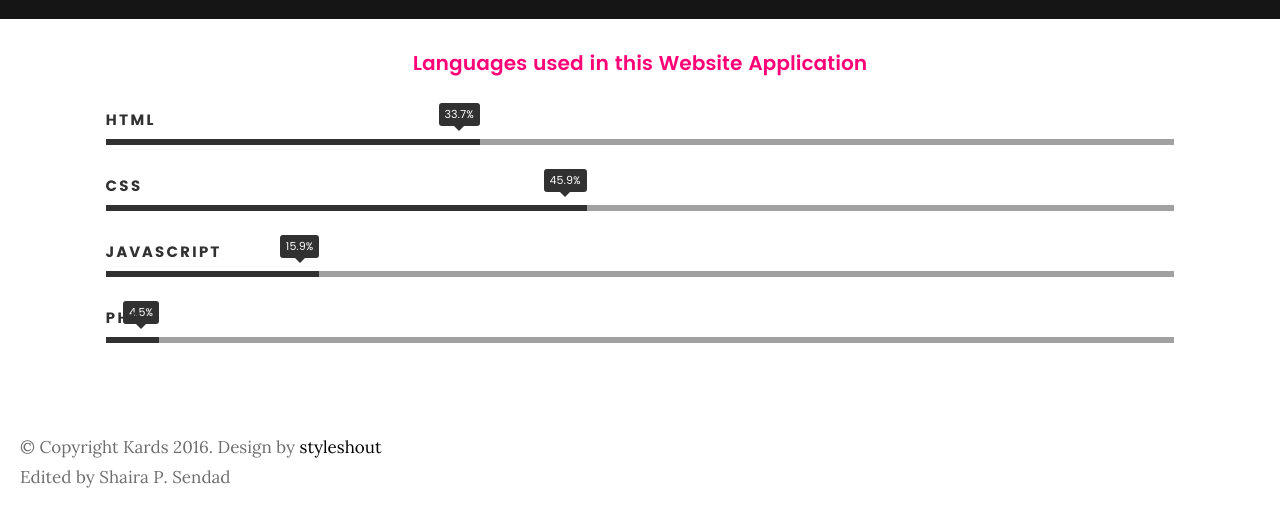
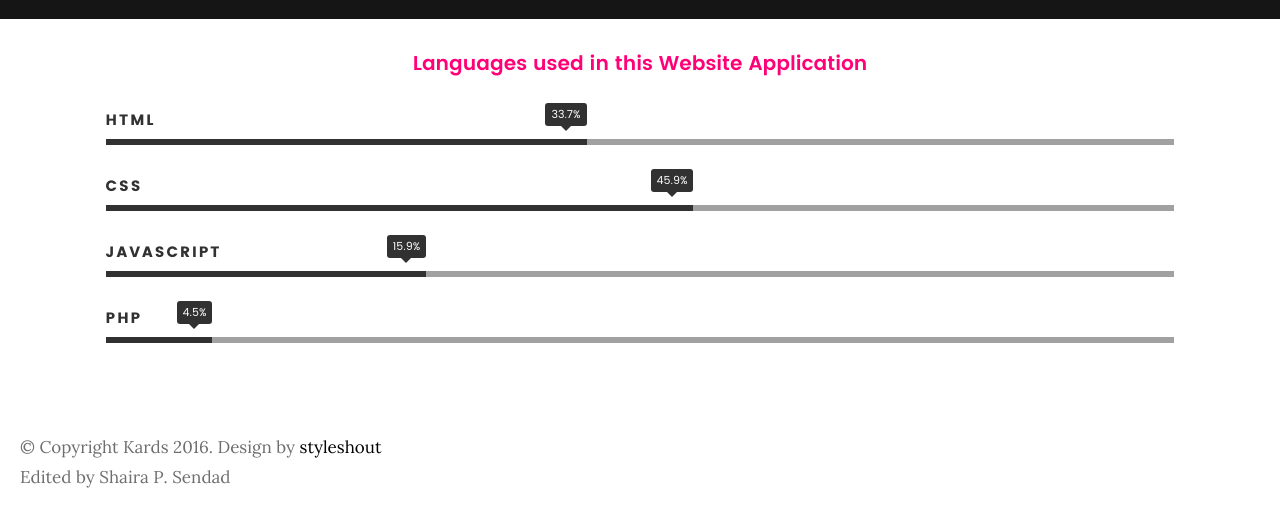
Before and after one commit to shaiwarma/NDTC-Laboratory-Portfolio, a plain HTML site: page index.html in a window 1280 px wide. Shown: the part 5233-5756 px from the top of the page. Drawn offline with Linux system fonts and the light colour scheme; files whose address does not match are found by name.

Commit message:
Update index.html

```diff
--- a/index.html
+++ b/index.html
@@ -463,19 +463,19 @@
         <div style="padding-inline: 10ch;";>
 			<ul class="skill-bars">
 				<li>
-					<div class="progress percent35"><span>33.7%</span></div>
+					<div class="progress percent45"><span>33.7%</span></div>
 					<strong>HTML</strong>
 				</li>
 				<li>
-					<div class="progress percent45"><span>45.9%</span></div>
+					<div class="progress percent55"><span>45.9%</span></div>
 					<strong>CSS</strong>
 				</li>
 				<li>
-					<div class="progress percent20"><span>15.9%</span></div>
+					<div class="progress percent30"><span>15.9%</span></div>
 					<strong>JavaScript</strong>
 				</li>
 				<li>
-					<div class="progress percent5"><span>4.5%</span></div>
+					<div class="progress percent10"><span>4.5%</span></div>
 					<strong>PHP</strong>
 				</li>
 
```
